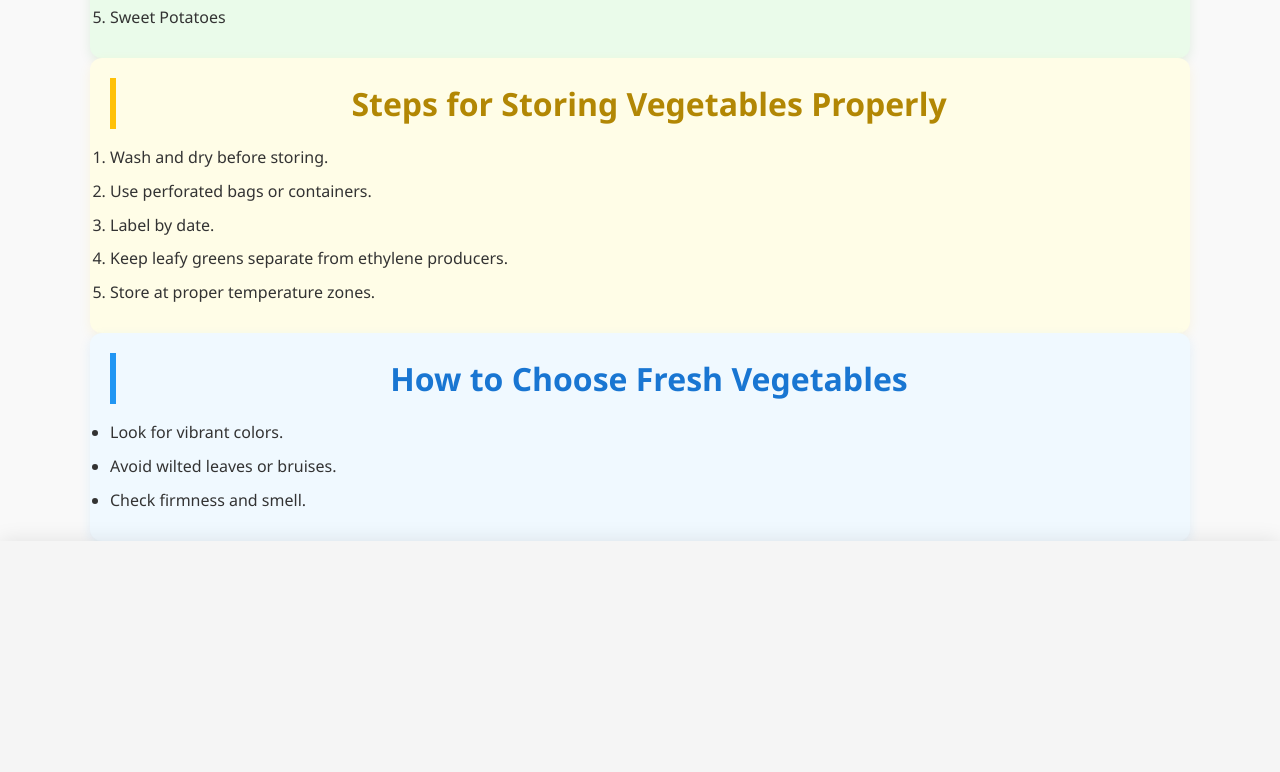
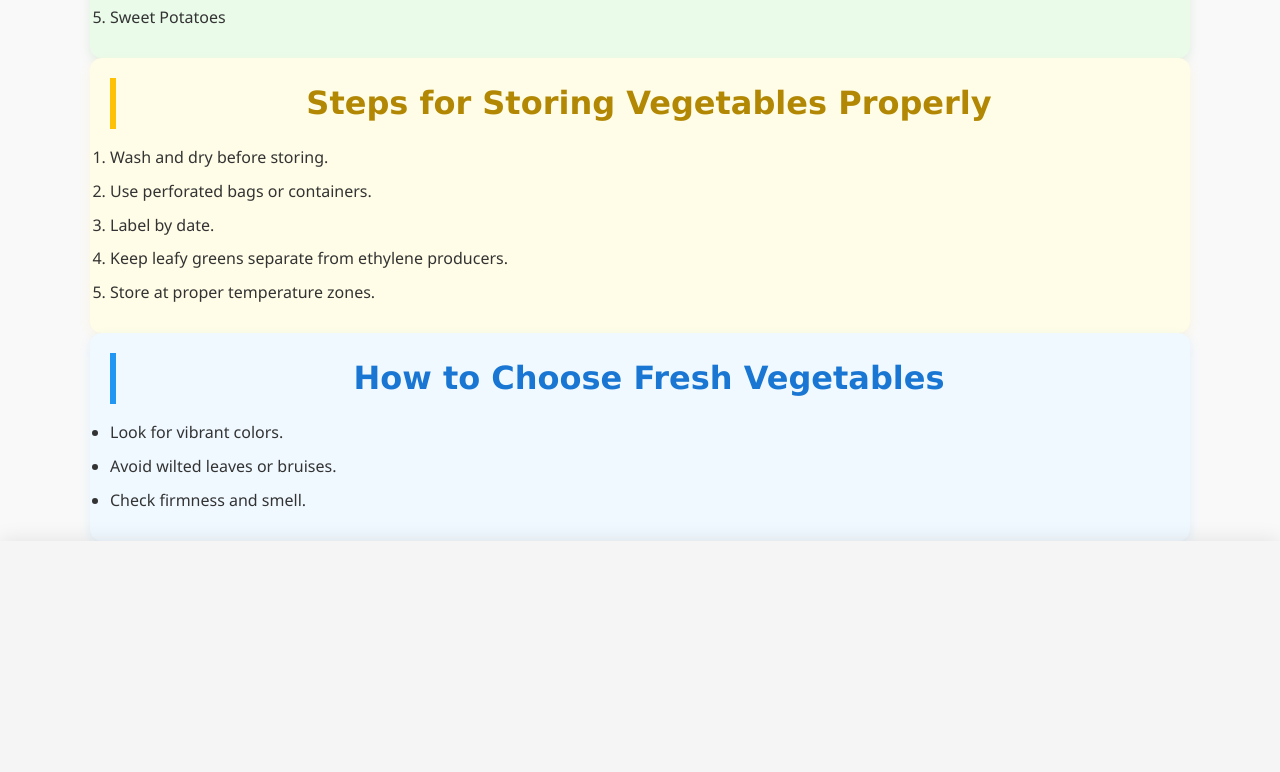
Before and after one commit to 1efferson/vegetable_sales_website, a plain HTML site: page product.html in a window 1280 px wide. Shown: the part 2028-2800 px from the top of the page. Drawn offline with Linux system fonts and the light colour scheme.

Commit message:
minor changes

```diff
--- a/css/product.css
+++ b/css/product.css
@@ -88,6 +88,7 @@ section {
     margin-bottom: 30px;
     font-size: 2rem;
     color: #4CAF50;
+    font-family:'Lucida Sans', 'Lucida Sans Regular', 'Lucida Grande', 'Lucida Sans Unicode', Geneva, Verdana, sans-serif
 }
 
 /* Product Grid */
```
